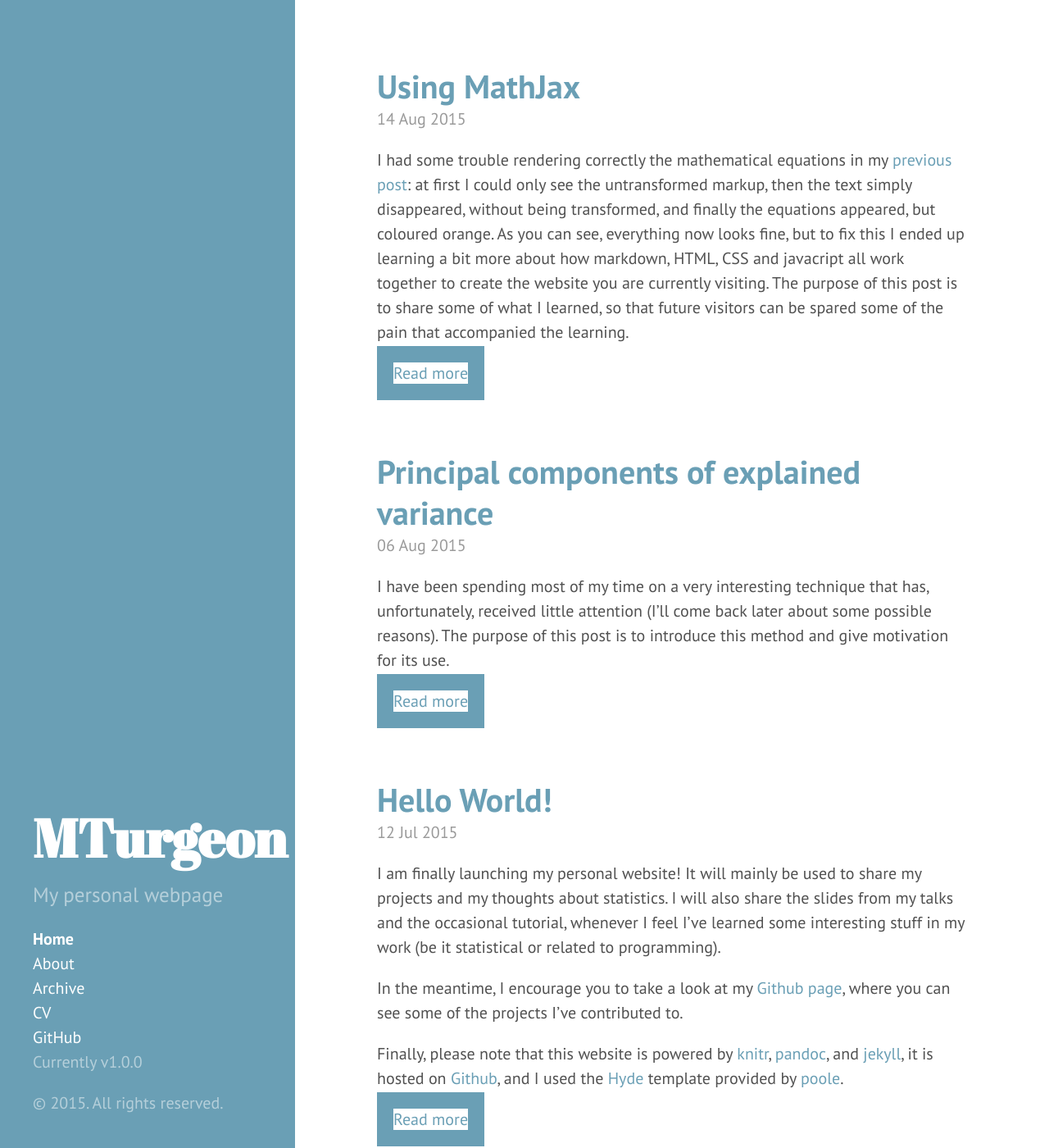
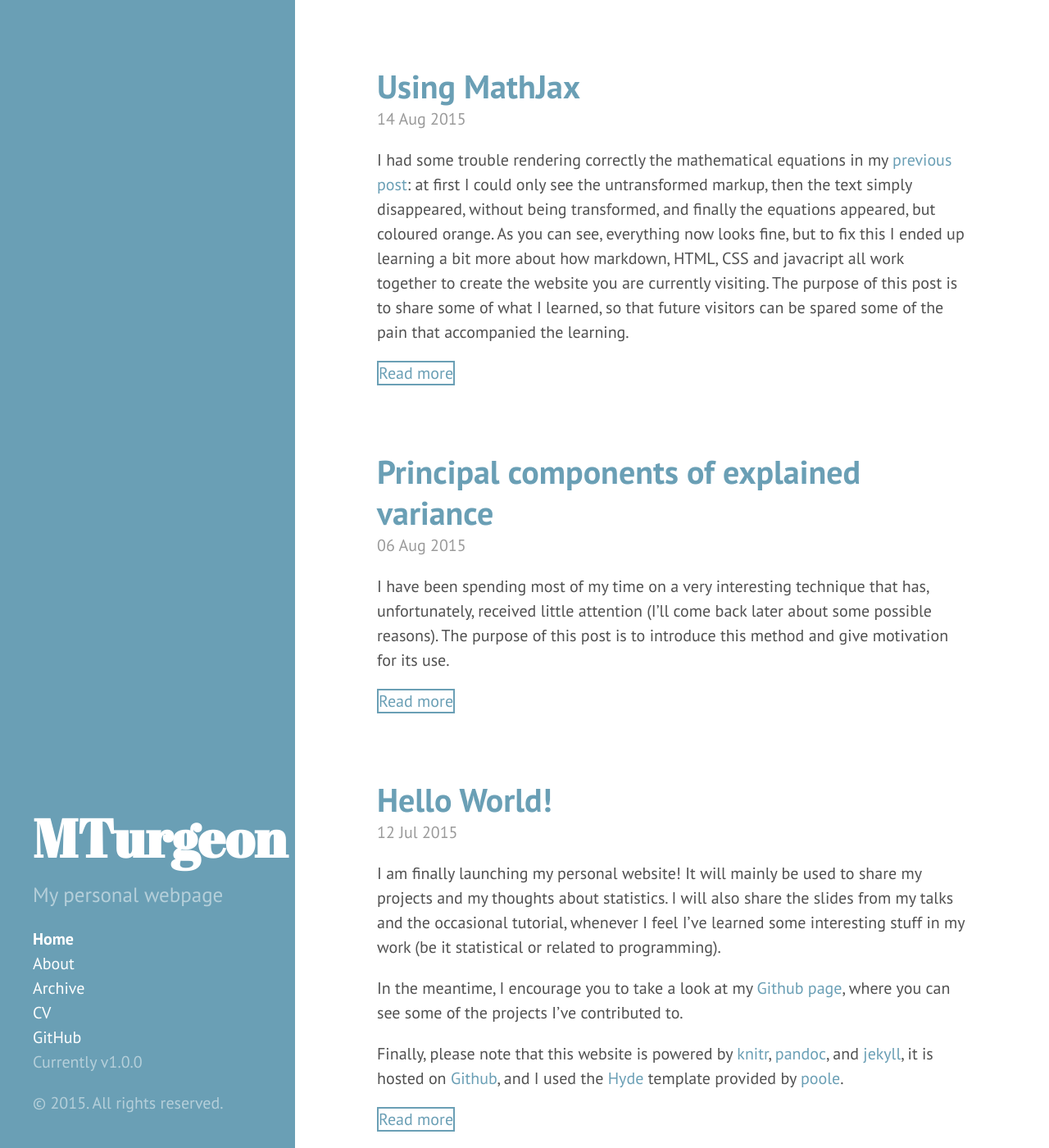
Before and after one commit to turgeonmaxime/old_website, a Jekyll site: the page built from index.html, in a window 1280 px wide and 1400 px high. Shown: the whole window at 82% size. Built offline with Jekyll 4.4.1, drawn with Linux system fonts in a browser that asks for light colours; the list of posts is cut into pages by our own code.

Commit message:
read more button

```diff
--- a/public/css/hyde.css
+++ b/public/css/hyde.css
@@ -143,11 +143,13 @@ a.sidebar-nav-item:focus {
 
 .read-more-btn {
   text-decoration: none;
-  border: #6a9fb5 solid 1rem;
+  border: #6a9fb5 solid 0.1rem;
 }
 
 .read-more-btn:hover {
-  background-color: #f2f7f9;
+  text-decoration: none;
+  background-color: #6a9fb5;
+  color: white;
   cursor: pointer;
   transition-duration: 0.5s;
 }
```
